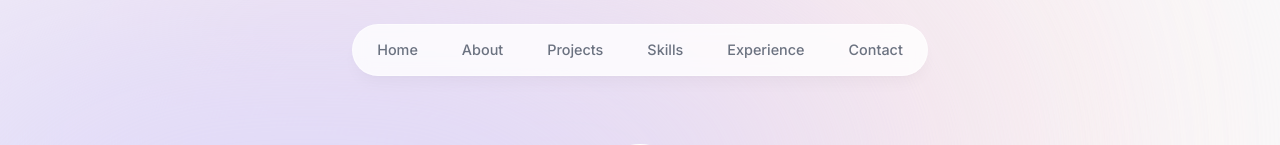
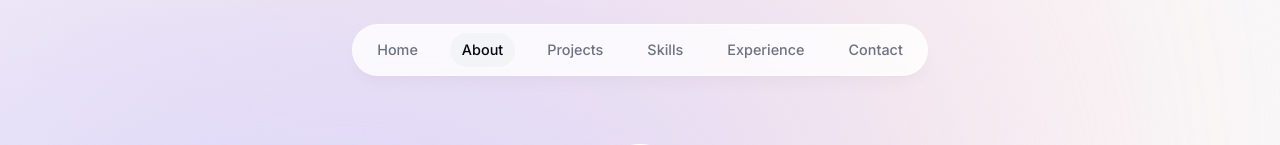
Before and after one commit to haegu97/portfolio, a Next.js app: page / in a window 1280 px wide. Shown: the top 145 px of the page. Built offline with nearby package versions, Linux system fonts and the light colour scheme; grey boxes are pictures that could not be loaded.

Commit message:
feat: HTML 언어 속성을 업데이트하고 body 요소에 부드러운 스크롤링 클래스를 추가함

```diff
--- a/app/layout.tsx
+++ b/app/layout.tsx
@@ -16,7 +16,7 @@ export default function RootLayout({
   children: React.ReactNode;
 }>) {
   return (
-    <html lang="en">
+    <html lang="en" className="!scroll-smooth">
       <body
         className={`${inter.className} bg-gray-50 text-gray-950 relative h-[5000px] pt-28 sm:pt-36`}
       >
--- a/components/header.tsx
+++ b/components/header.tsx
@@ -1,10 +1,12 @@
 "use client";
-import React from "react";
+import React, { useState } from "react";
 import { motion } from "framer-motion";
 import { links } from "@/lib/data";
 import Link from "next/link";
+import clsx from "clsx";
 
 export default function Header() {
+  const [activeSection, setActiveSection] = useState("About");
   return (
     <header className="z-[999] relative">
       <motion.div
@@ -16,16 +18,33 @@ export default function Header() {
         <ul className="flex w-[22rem] flex-wrap items-center justify-center gap-y-1 text-[0.9rem] font-medium text-gray-500 sm:w-[initial] sm:flex-nowrap sm:gap-5">
           {links.map((link) => (
             <motion.li
-              className="h-3/4 flex items-center justify-center"
+              className="h-3/4 flex items-center justify-center relative"
               key={link.hash}
               initial={{ y: -100, opacity: 0 }}
               animate={{ y: 0, opacity: 1 }}
             >
               <Link
-                className="flex w-full items-center justify-center px-3 py-3 hover:text-gray-950 transition"
+                className={clsx(
+                  "flex w-full items-center justify-center px-3 py-3 hover:text-gray-950 transition ",
+                  {
+                    "text-gray-950 ": activeSection === link.name,
+                  }
+                )}
                 href={link.hash}
+                onClick={() => setActiveSection(link.name)}
               >
                 {link.name}
+                {link.name === activeSection && (
+                  <motion.span
+                    className="bg-gray-100 rounded-full absolute inset-0 -z-10"
+                    layoutId="activeSection"
+                    transition={{
+                      type: "spring",
+                      stiffness: 380,
+                      damping: 30,
+                    }}
+                  ></motion.span>
+                )}
               </Link>
             </motion.li>
           ))}
--- a/components/projects.tsx
+++ b/components/projects.tsx
@@ -5,8 +5,8 @@ import Project from "./project";
 
 export default function Projects() {
   return (
-    <section>
-      <SectionHeading>My Projects</SectionHeading>
+    <section id="projects" className="scroll-mt-28 mb-28">
+      <SectionHeading>My projects</SectionHeading>
       <div>
         {projectsData.map((project, index) => (
           <React.Fragment key={index}>
--- a/package.json
+++ b/package.json
@@ -9,6 +9,7 @@
     "lint": "next lint"
   },
   "dependencies": {
+    "clsx": "^2.1.1",
     "framer-motion": "^11.3.30",
     "next": "14.2.7",
     "react": "^18",
```
Also changed, not shown: 1 other file (tests, documents, lock files or other folders).
